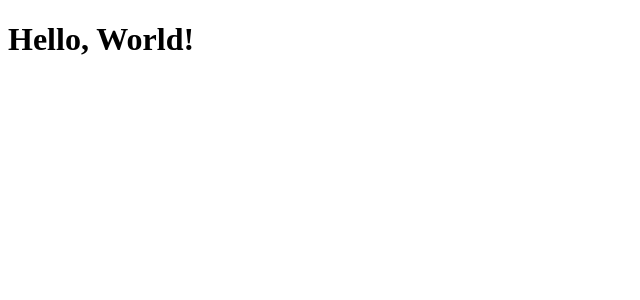
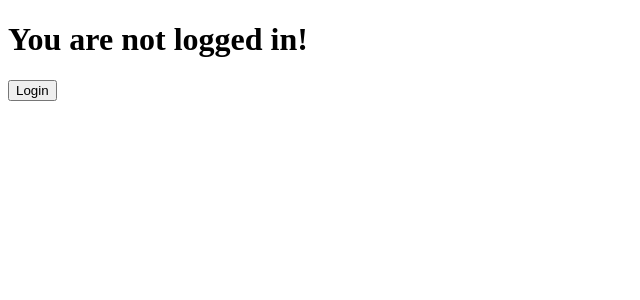
Before and after one commit to tPhume/time-log, a React app: page / in a window 1280 px wide. Shown: the top 300 px of the page, without its empty margins (0-640 px from the left). Built offline with nearby package versions, Linux system fonts and the light colour scheme.

Commit message:
Added login state

```diff
--- a/src/index.jsx
+++ b/src/index.jsx
@@ -1,8 +1,35 @@
 import React from "react";
 import ReactDom from "react-dom";
 
-function HelloWorld() {
-  return <h1>Hello, World!</h1>;
+class Main extends React.Component {
+  constructor(props) {
+    super(props);
+    this.state = {
+      isLoggedin: false,
+    };
+  }
+
+  render() {
+    const { isLoggedin } = this.state;
+
+    // Proceed to render application
+    if (isLoggedin) {
+      return <h1>You are logged in!</h1>;
+    }
+
+    // Show login form
+    return (
+      <div>
+        <h1>You are not logged in!</h1>
+        <button
+          type="submit"
+          onClick={() => this.setState({ isLoggedin: true })}
+        >
+          Login
+        </button>
+      </div>
+    );
+  }
 }
 
-ReactDom.render(HelloWorld(), document.getElementById("root"));
+ReactDom.render(<Main />, document.getElementById("root"));
```
